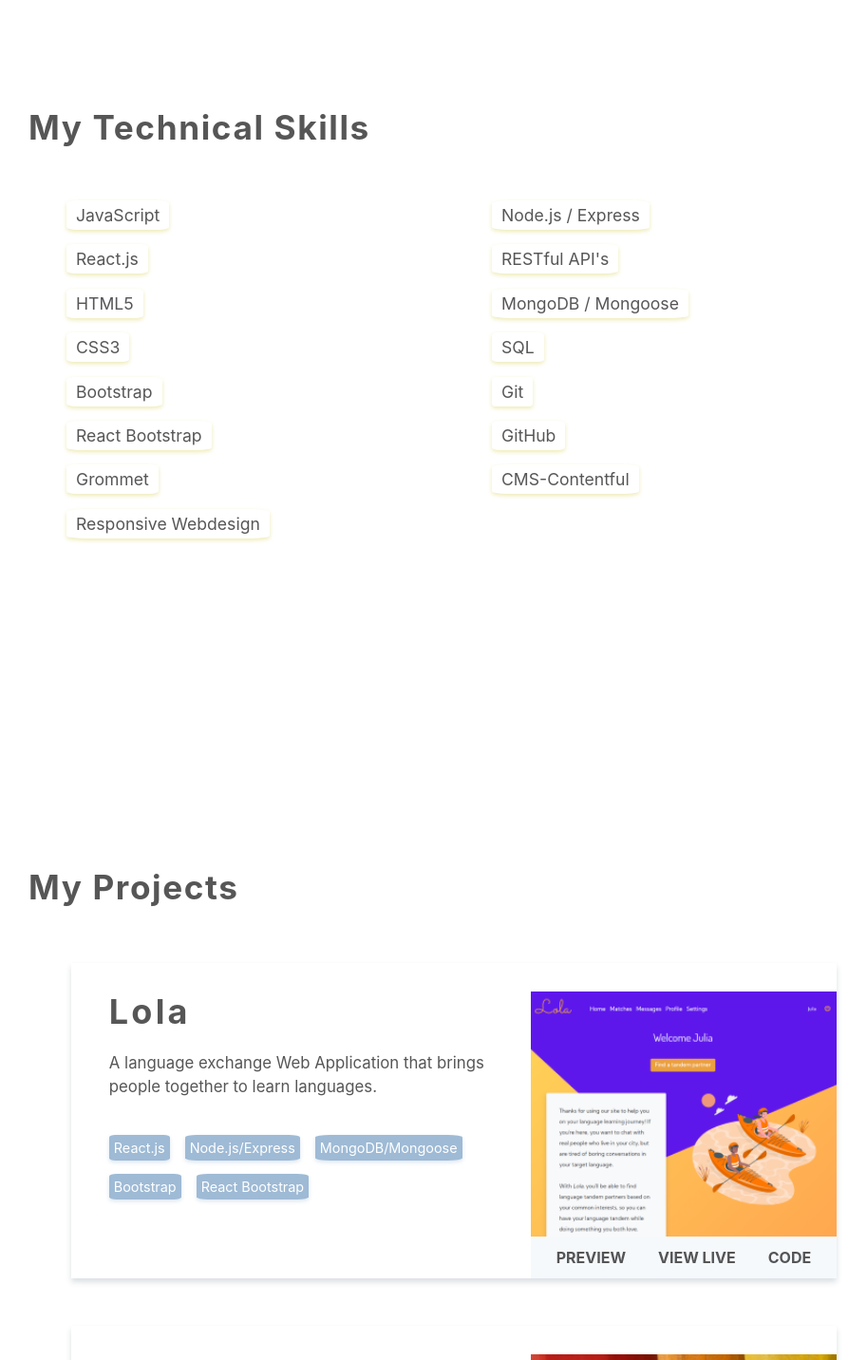
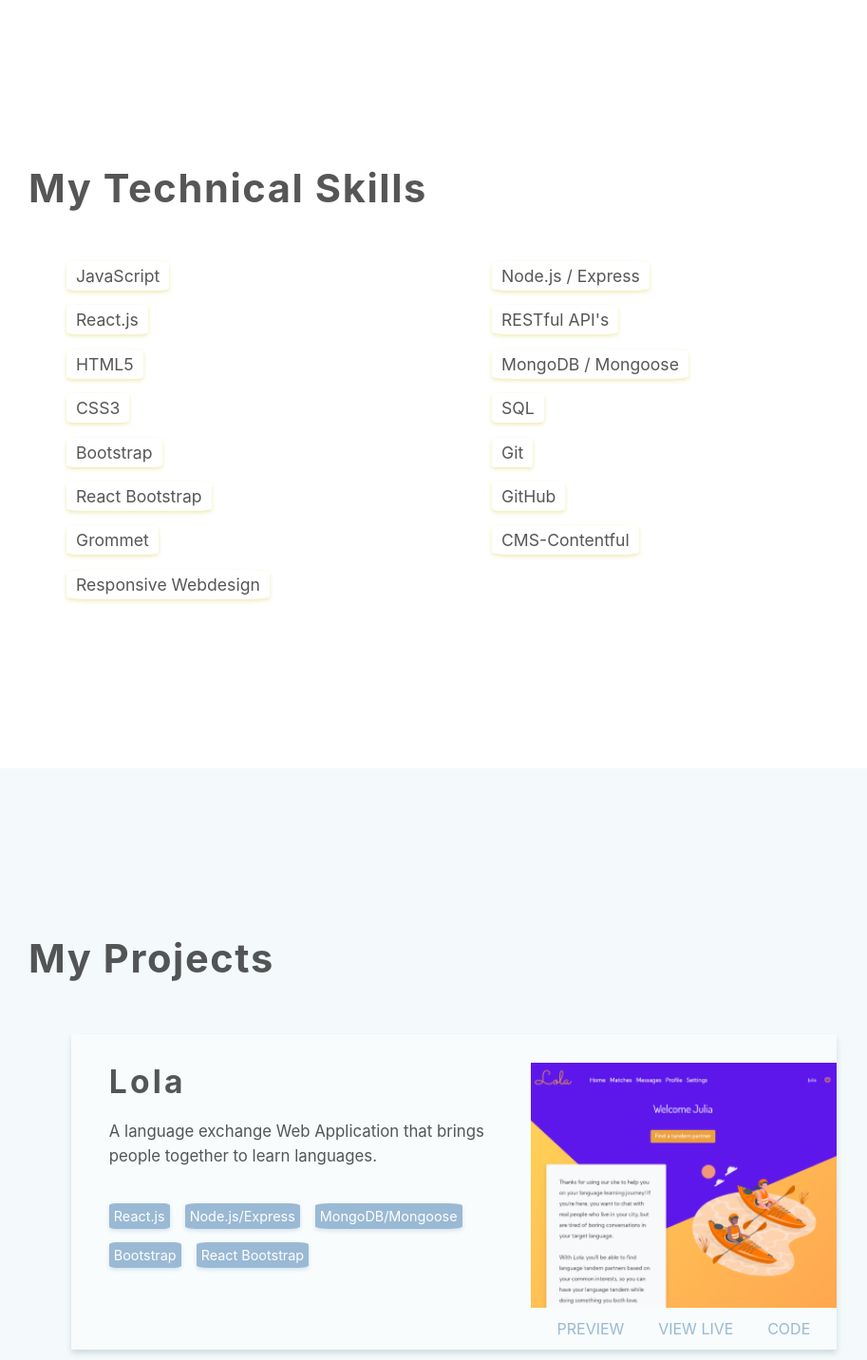
Before and after one commit to juliamj/portfolio_, a React (Create React App) app: page / in a window 1280 px wide. Shown: the part 858-2290 px from the top of the page at 95% size, without its empty margins (162-1075 px from the left). Built offline with nearby package versions, Linux system fonts and the light colour scheme; the HTML template or start-up script is replaced by a standard one.

Commit message:
polish style for project component and add responsice design

```diff
--- a/src/styles/App.css
+++ b/src/styles/App.css
@@ -6,7 +6,7 @@
 
 .section {
   width: 70vw;
-  min-height: 100vh;
+  min-height: 100%;
   margin: auto;
   /* background-color: white; */
   /* margin-top: 5%; */
@@ -50,18 +50,22 @@
 }
 
 .heading {
-  font-size: 2.2rem;
+  font-size: 2.6rem;
   letter-spacing: 0.1rem;
   line-height: 5rem;
   font-weight: bold;
   margin-bottom: 40px;
 }
 
-@media only screen and (max-width:780px) {
+@media only screen and (max-width:1200px) {
   .heading {
-    font-size: 2.1rem;
     margin-top: 6rem;
     text-align: center;
     margin-left: 0;
   }
-}
+  }
+@media only screen and (max-width:780px) {
+  .heading {
+    font-size: 1.9rem;
+  }
+  }
--- a/src/styles/Portfolio.css
+++ b/src/styles/Portfolio.css
@@ -1,86 +1,23 @@
 .portfolio {
-    /* background-color: rgba(206, 231, 235, 0.541); */
+    background-color: rgba(206, 231, 235, 0.219);
+    padding-top: 20vh;
+    padding-bottom: 20vh;
 }
 .section-projects {
     width: 70vw;
     min-height: 100vh;
     margin: auto;
   }
-/* @media only screen and (min-width:1081px) { */
-.project-container {
+  .project-container {
+    background-color: rgba(255, 255, 255, 0.295);
     box-shadow: 0 4px 6px 0 rgba(34, 60, 80, .16);
     transition: all ease-in-out .2s;
-    display: flex;
-    width: 90%;
-    /* text-align: center; */
     margin-bottom: 50px;
     font-size: 12px;
 }
-.project-left {
-    width: 60%;
-}
-
-.project-right {
-    width: 40%;
-    display: flex;
-    flex-direction: column;
-    justify-content: flex-end;
-}
-/* } */
-
-@media only screen and (max-width:1080px) {
-.section-projects {
-    width: 95%;
-    margin: auto;
-  }
-}
-
-
-
-
 .project-container:hover {
-    /* background-color: rgba(183, 238, 229, 0.425); */
-    background-color: rgba(228, 222, 135, 0.24);
-    width: 91%;
-}
-
-
-.project-image {
-    width: 100%;
-    margin-top: 30px;
-    /* padding-right: 30px; */
-}
-
-.view-project {
-    display: flex;
-    justify-content: space-around;
-    font-weight: bold;
-    background-color: rgba(24, 92, 156, 0.034);
-    padding: 10px;
-    font-size: 1rem;
-}
-
-.link {
-    color:  rgba(0, 0, 0, 0.664);
-}
-.link:hover {
-    text-decoration: underline;
-    color:  rgba(0, 0, 0, 0.560)
-}
-.image-hover:hover + div div a.live {
-    text-decoration: underline;
-}
-.project-left h2 {
-    /* text-align: center; */
-    margin: 30px 0 10px 40px;
-    letter-spacing: 0.2rem;
-    font-size: 3em;
-    font-weight: bold;
-
-}
-.description {
-    font-size: 1.4em;
-    margin: 20px 30px 40px 40px;
+    background-color: rgba(206, 231, 235, 0.219);
+    /* background-color: rgba(228, 222, 135, 0.24); */
 }
 
 .tech-stack {
@@ -101,6 +38,126 @@
     margin-bottom: 20px;
 }
 
+@media only screen and (max-width:780px) {
+    .project-container {
+        width: 60%;
+    }
+    .project-container:hover {
+        width: 61%;
+    }
+
+    .project-image{
+        padding: 0 40px;
+        width: 100%;
+    }
+    .project-left h2 {
+        margin: 30px 0 10px 40px;
+        letter-spacing: 0.2rem;
+        font-size: 1.7rem;
+        font-weight: bold;
+    }
+    .tech-stack li span {
+        font-size: 1em;
+    }
+}
+@media only screen and (max-width:540px) {
+    .project-container {
+        width: 90%;
+    }
+    .project-container:hover {
+        width: 91%;
+    }
+
+    .project-image{
+        padding: 0 40px;
+        width: 100%;
+    }
+}
+
+@media only screen and (min-width:781px) {
+.project-container {
+    display: flex;
+    width: 90%;
+}
+.project-container:hover {
+    width: 91%;
+}
+.project-left {
+    width: 60%;
+}
+
+.project-right {
+    width: 40%;
+    display: flex;
+    flex-direction: column;
+    justify-content: flex-end;
+}
+.project-image {
+    width: 100%;
+    margin-top: 30px;
+    /* padding-right: 30px; */
+}
+.project-left h2 {
+    margin: 30px 0 10px 40px;
+    letter-spacing: 0.2rem;
+    font-size: 2.1rem;
+    font-weight: bold;
+}
+}
+
+@media only screen and (min-width:1600px) {
+    .project-container {
+        width: 1010px;
+    }
+    .project-container:hover {
+        width: 1020px
+    }
+}
+
+@media only screen and (max-width:1200px) {
+.section-projects {
+    width: 95%;
+    margin: auto;
+  }
+}
+
+
+.view-project {
+    display: flex;
+    justify-content: space-around;
+    font-weight: bold;
+    /* background-color: rgba(24, 92, 156, 0.034); */
+    padding: 10px;
+    font-size: 1rem;
+}
+
+.link {
+    /* color:  rgba(0, 0, 0, 0.664); */
+    color: rgba(24, 92, 156, 0.418);
+    font-weight: 400;
+}
+.link:hover {
+    text-decoration: underline;
+    /* color:  rgba(0, 0, 0, 0.560); */
+    color: rgba(24, 92, 156, 0.76);
+}
+.image-hover:hover + div div a.live {
+    text-decoration: underline;
+    color: rgba(24, 92, 156, 0.76);
+}
+/* .project-left h2 {
+    margin: 30px 0 10px 40px;
+    letter-spacing: 0.2rem;
+    font-size: 2.1rem;
+    font-weight: bold;
+} */
+.description {
+    font-size: 1.4em;
+    margin: 20px 30px 40px 40px;
+}
+
+
+
 .projects {
     display: flex;
     flex-direction: column;
--- a/src/styles/Skills.css
+++ b/src/styles/Skills.css
@@ -1,5 +1,9 @@
 .skills {
-    /* background-color: rgba(168, 230, 209, 0.164); */
+    /* background-color: rgba(24, 92, 156, 0.418); */
+    padding-top: 20vh;
+    padding-bottom: 20vh;
+    /* height: 100vh;
+    color: white; */
 }
 
 
```
Also changed, not shown: src/components/Project.js (+0 -9 lines).
